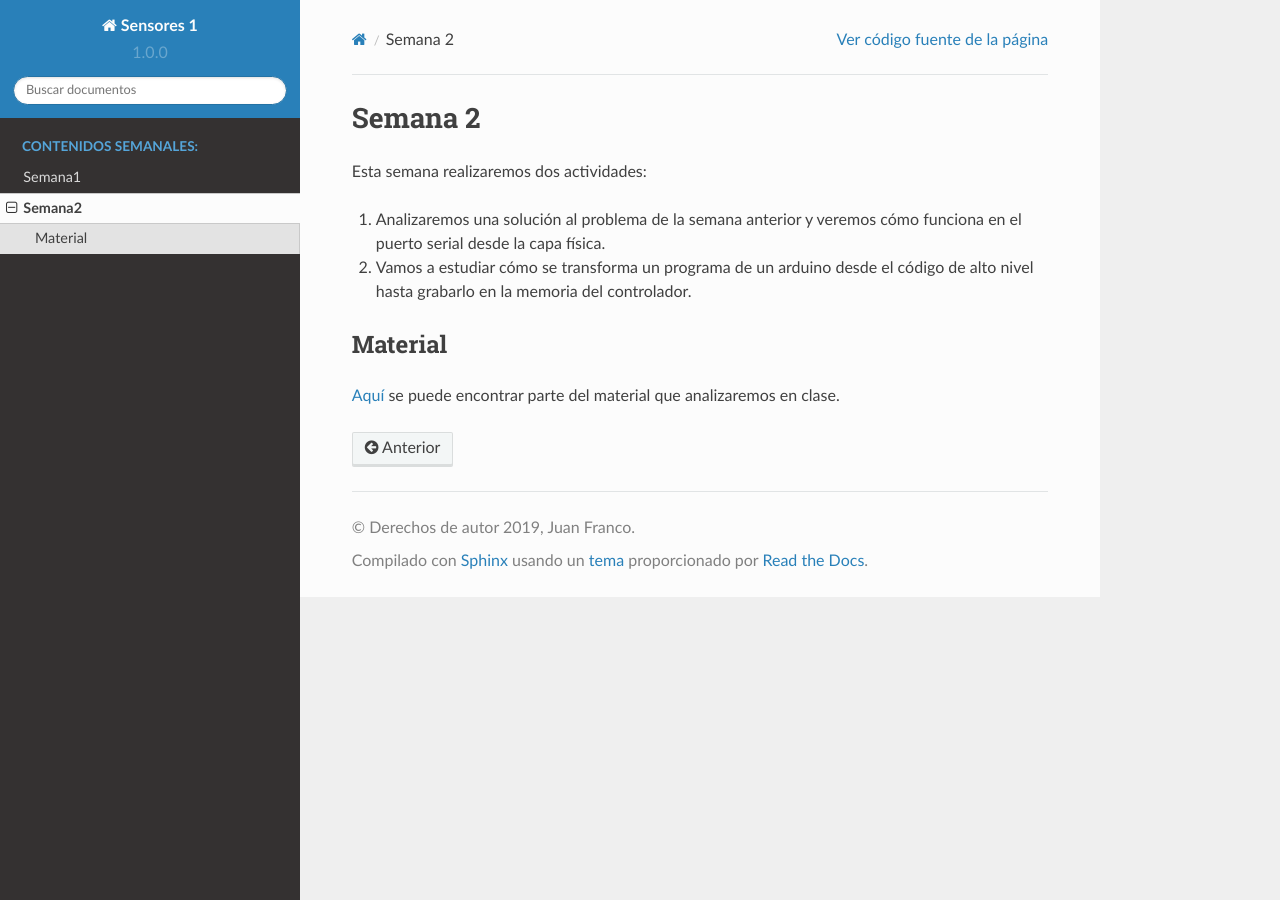
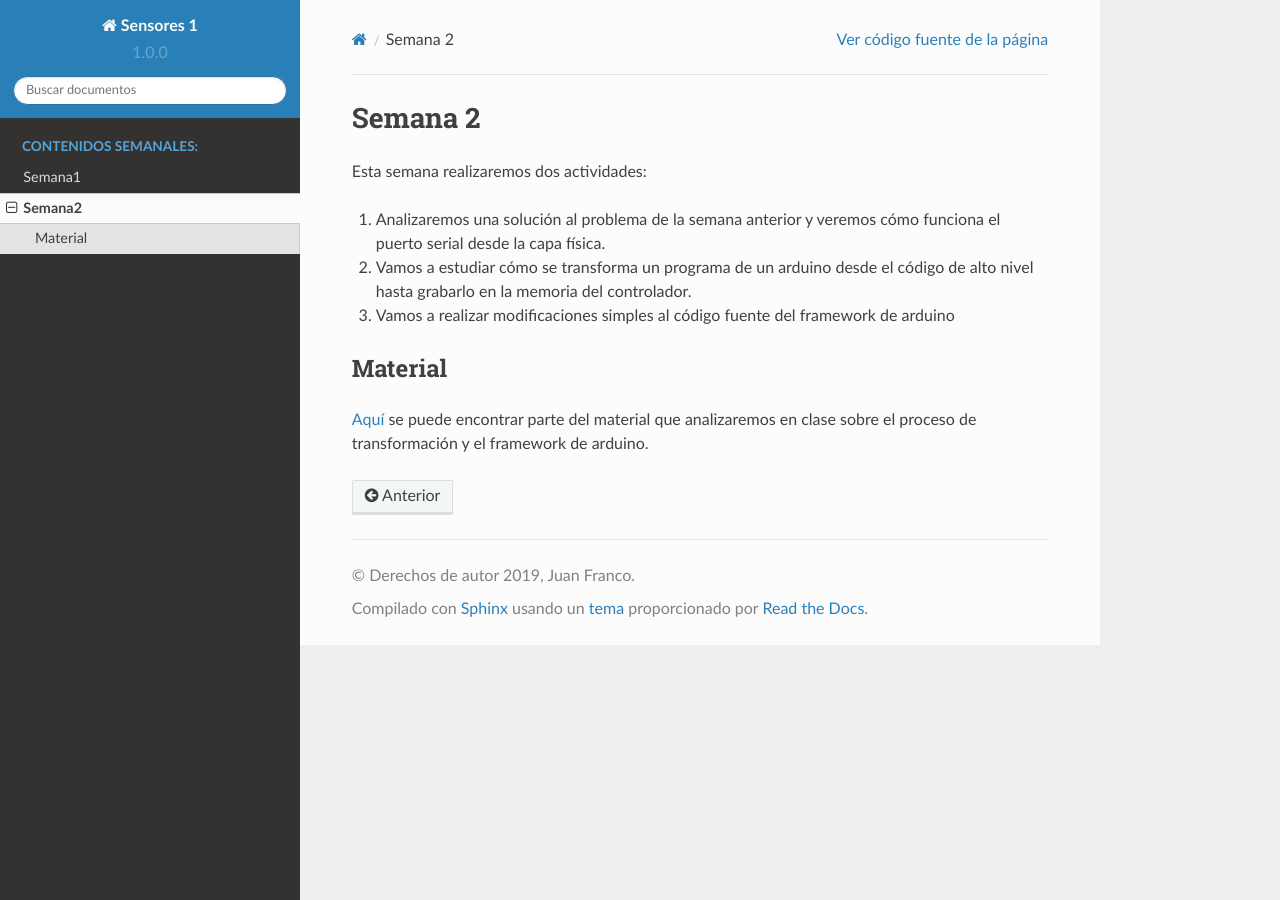
Before and after one commit to juanferfranco/sensores1, a Sphinx documentation site: the page built from docs/_semana2/semana2.rst, in a window 1280 px wide. Built offline with Sphinx 7.4.7 and the Read the Docs theme 2.0.0, drawn with Linux system fonts in a browser that asks for light colours.

Commit message:
update week 2

```diff
--- a/docs/_semana2/semana2.rst
+++ b/docs/_semana2/semana2.rst
@@ -2,13 +2,17 @@ Semana 2
 ===========
 Esta semana realizaremos dos actividades:
 
-1. Analizaremos una solución al problema de la semana anterior y veremos cómo
-   funciona en el puerto serial desde la capa física.
+1. Analizaremos una solución al problema de la semana anterior y veremos
+   cómo funciona el puerto serial desde la capa física.
 
-2. Vamos a estudiar cómo se transforma un programa de un arduino desde el
-   código de alto nivel hasta grabarlo en la memoria del controlador.
+2. Vamos a estudiar cómo se transforma un programa de un arduino desde
+   el código de alto nivel hasta grabarlo en la memoria del controlador.
+
+3. Vamos a realizar modificaciones simples al código fuente del framework
+   de arduino
 
 Material
 ---------------
 `Aquí <https://docs.google.com/presentation/d/1ALFSDo1SPdwFz1l3JuEe_uvgPX0AkpxW5rRN4zhH0ac/edit?usp=sharing>`__ se puede
-encontrar parte del material que analizaremos en clase.
+encontrar parte del material que analizaremos en clase sobre el proceso de
+transformación y el framework de arduino.
```
